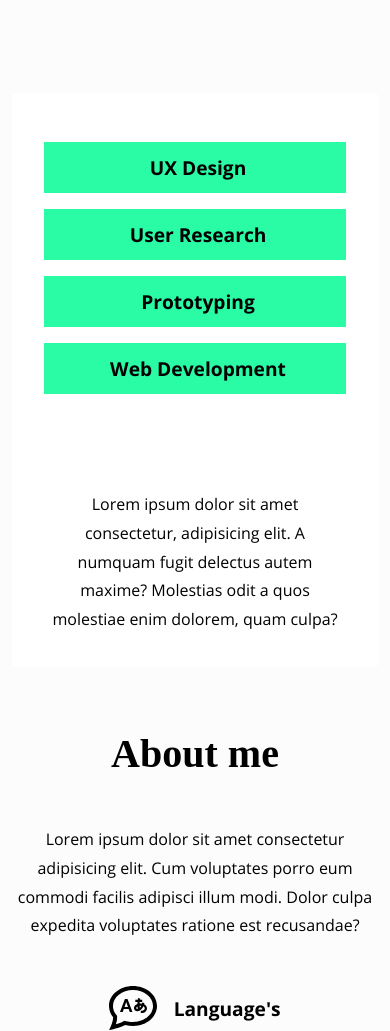
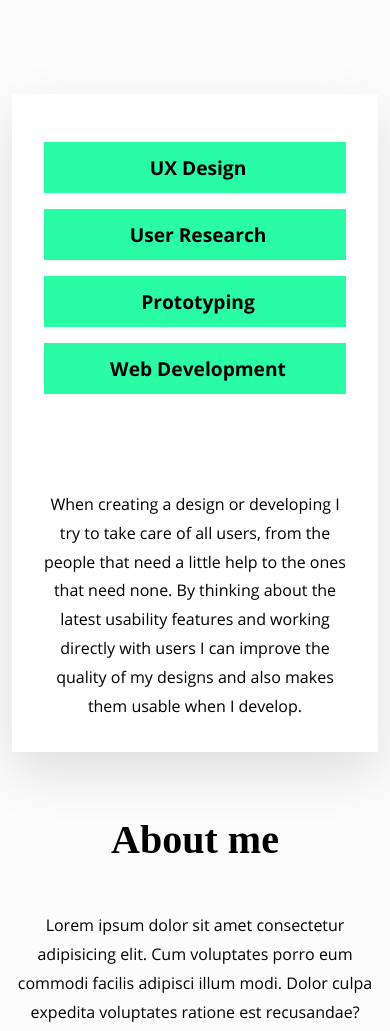
Before and after one commit to Patrickroelofs/HAN-Y1P2-WT, a PHP site: page /about.html in a window 390 px wide. Shown: the part 197-1228 px from the top of the page. Run offline with PHP 8.4, Linux system fonts and the light colour scheme; some web fonts are replaced.

Commit message:
About page header text and CSS fixes
Colors, shadows and responsive adjustments

```diff
--- a/about.html
+++ b/about.html
@@ -60,8 +60,7 @@
             </div>
             <div class="skills__text">
                 <img class="skills__person" src="images/Happy-Man-Transparent-Background.png" alt="A picture of me">
-                <p>Lorem ipsum dolor sit amet consectetur, adipisicing elit. A numquam fugit delectus autem maxime?
-                    Molestias odit a quos molestiae enim dolorem, quam culpa?</p>
+                <p>When creating a design or developing I try to take care of all users, from the people that need a little help to the ones that need none. By thinking about the latest usability features and working directly with users I can improve the quality of my designs and also makes them usable when I develop.</p>
             </div>
         </section>
 
--- a/css/stylesheet.css
+++ b/css/stylesheet.css
@@ -589,11 +589,12 @@ textarea{
     margin: 0 auto;
     background: white;
     display: flex;
+    box-shadow: 0 20px 50px rgba(0, 0, 0 , 0.12);
 }
 
 .skills__list{
     font-size: 2em;
-    width: 100%;
+    width: 175%;
     position: relative;
     left: -50px;
     padding: 32px 0;
@@ -979,6 +980,7 @@ textarea{
     }
     .skills__list{
         text-align: center;
+        width: 100%;
     }
     .me__content{
         width: 100%;
```
